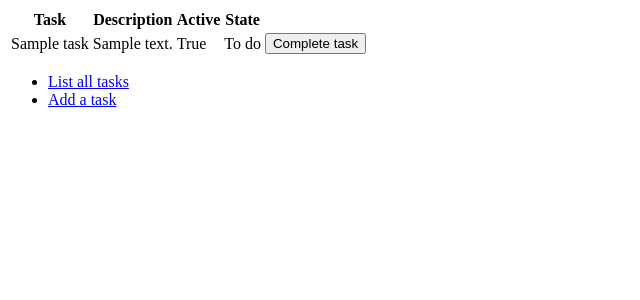
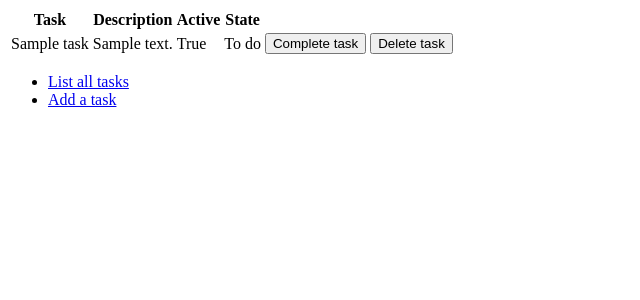
Before and after one commit to Patrieli/Tietokantasovellus, a Flask app: page /tasks in a window 1280 px wide. Shown: the top 300 px of the page, without its empty margins (0-640 px from the left). Run offline with Flask 2, Linux system fonts and the light colour scheme; tables that the repository leaves empty hold one stand-in row (values such as "Sample post").

Commit message:
delete option added

```diff
--- a/application/tasks/views.py
+++ b/application/tasks/views.py
@@ -41,3 +41,13 @@ def create_tasks():
     db.session().commit()
 
     return redirect(url_for("tasks_index"))
+
+@app.route("/tasks/delete/<task_id>/", methods=["POST"])
+def delete_task(task_id):
+
+    t = Task.query.get(task_id)
+
+    db.session().delete(t)
+    db.session().commit()
+
+    return redirect(url_for("tasks_index"))
--- a/application/templates/tasks/list.html
+++ b/application/templates/tasks/list.html
@@ -20,15 +20,27 @@
           <input type="submit" value="Start task"/>
         </form>
       </td>
+      <td>
+        <form method="POST" action="{{ url_for('delete_task', task_id=task.id) }}">
+          <input type="submit" value="Delete task"/>
+        </form>
+      </td>
       {% elif task.active == True %}
       <td>
         <form method="POST" action="{{ url_for('complete_task', task_id=task.id) }}">
           <input type="submit" value="Complete task"/>
         </form>
       </td>
+      <td>
+        <form method="POST" action="{{ url_for('delete_task', task_id=task.id) }}">
+          <input type="submit" value="Delete task"/>
+        </form>
+      </td>
       {% else %}
       <td>
-
+        <form method="POST" action="{{ url_for('delete_task', task_id=task.id) }}">
+          <input type="submit" value="Delete task"/>
+        </form>
       </td>
       {% endif %}
     </tr>
```
